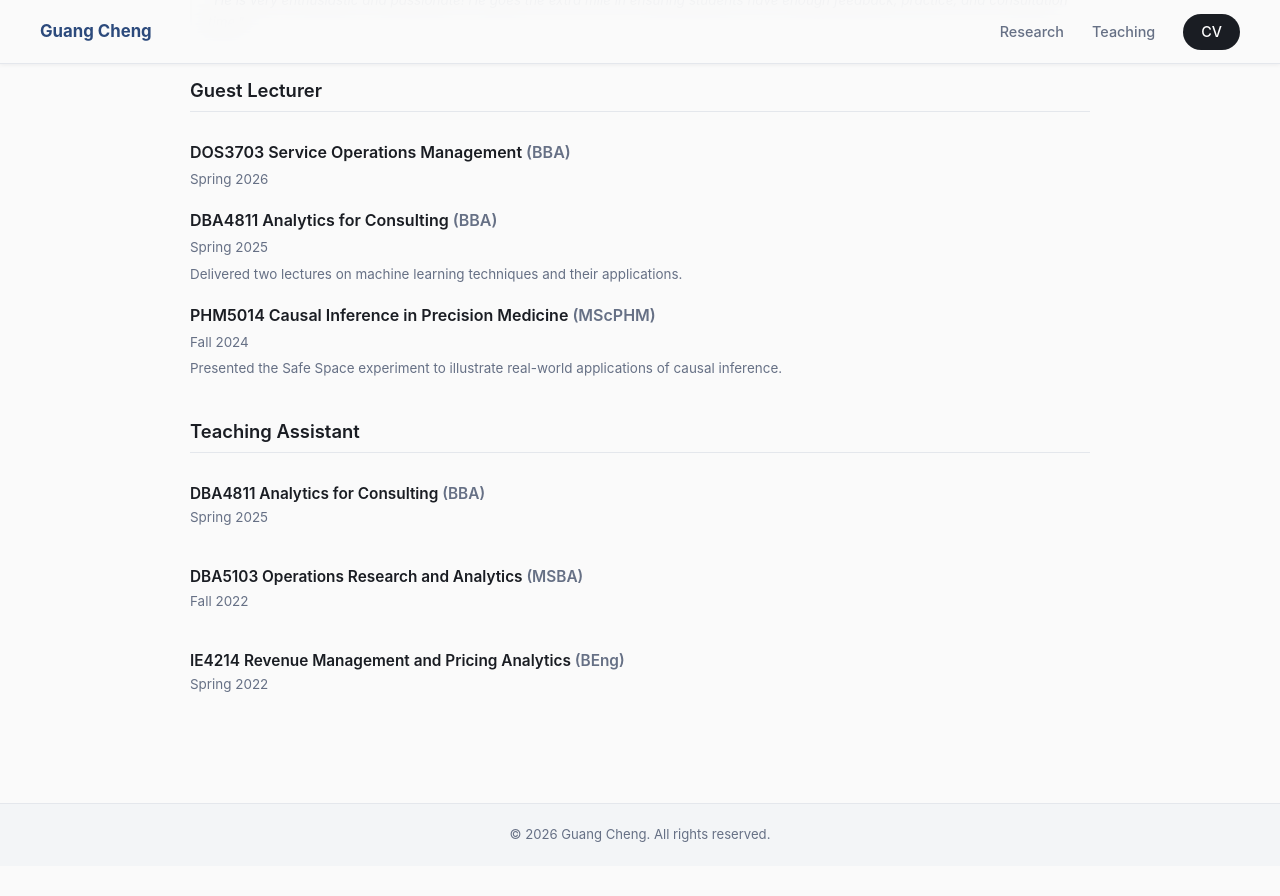
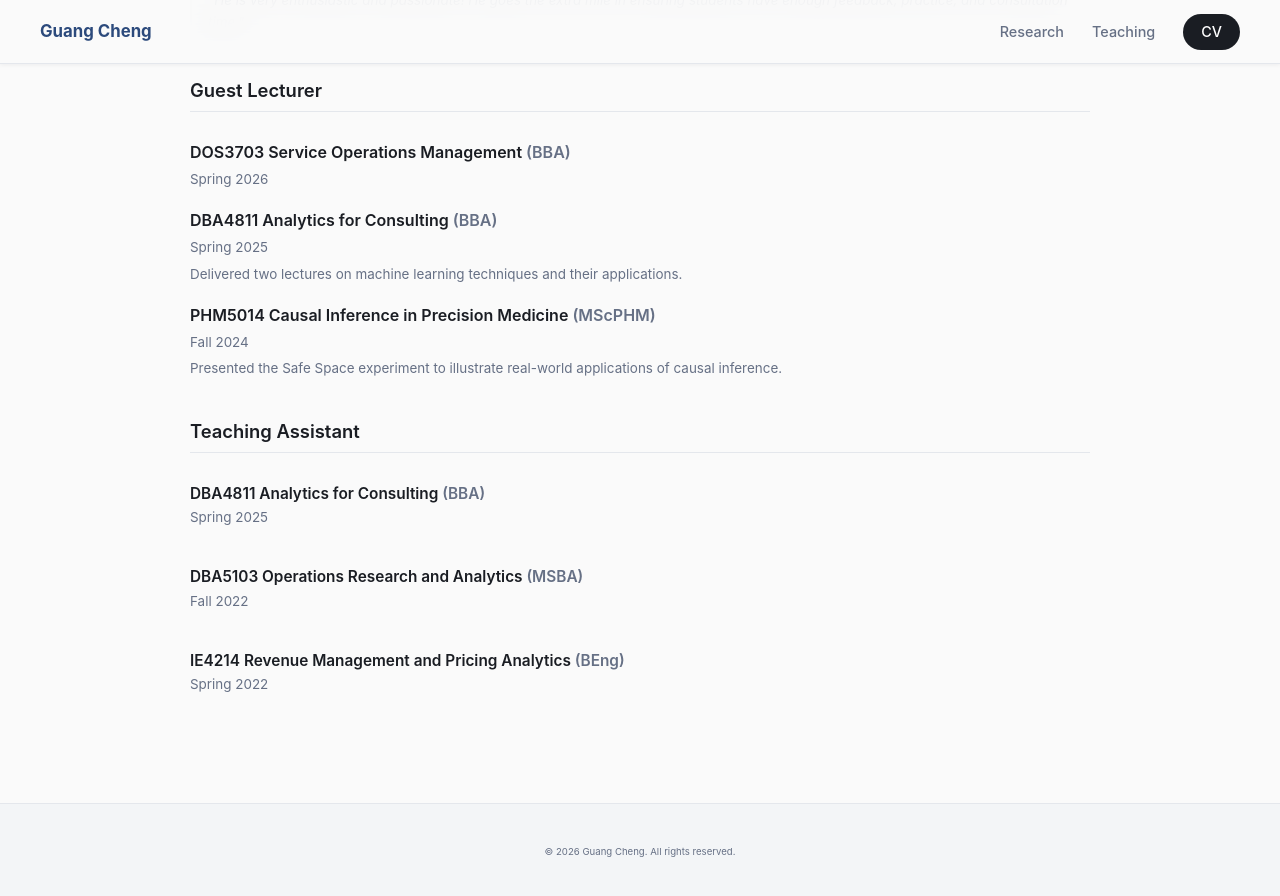
Before and after one commit to gcheng-nus/gcheng-nus.github.io, a Jekyll site: the page built from _pages/about.md, in a window 1280 px wide and 900 px high, scrolled down 2580 px. Shown: the top 896 px of the window. Built offline with Jekyll 4.4.1, drawn with Linux system fonts in a browser that asks for light colours; before the commit the page ends 3446 px from its top, so only the background shows below that.

Commit message:
update footer format

```diff
--- a/assets/css/academic.scss
+++ b/assets/css/academic.scss
@@ -586,7 +586,7 @@ body.academic-site.is-locked {
 }
 
 .academic-footer {
-  padding: 20px;
+  padding: 40px;
   border-top: 1px solid var(--academic-border);
   background: var(--academic-band);
   color: var(--academic-muted);
@@ -595,7 +595,7 @@ body.academic-site.is-locked {
 
 .academic-footer p {
   margin: 0;
-  font-size: 0.82rem;
+  font-size: 0.6rem;
 }
 
 .fade-in {
```
